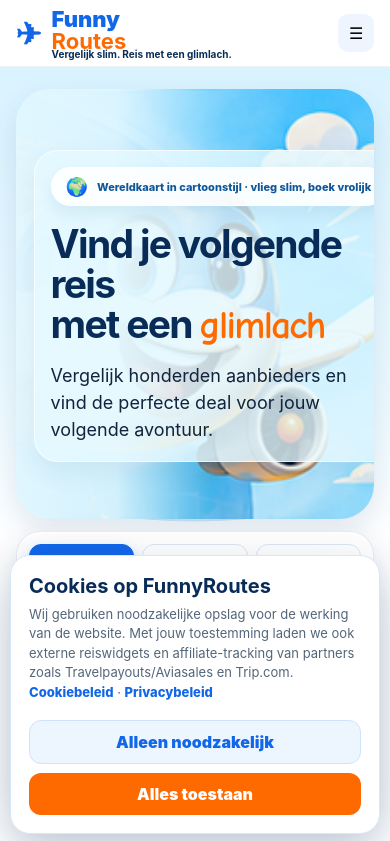
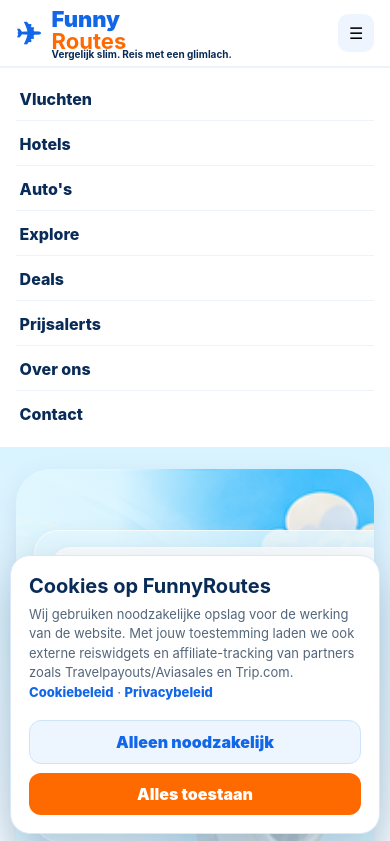
Before and after one commit to ejvanwoerkom-cyber/funnyroutes, a website: page index.html in a window 390 px wide. Both pictures are taken after a click on the button "Menu openen". Shown: the top 841 px of the page. Drawn offline with Linux system fonts and the light colour scheme.

Commit message:
Add files via upload

```diff
--- a/index.html
+++ b/index.html
@@ -38,14 +38,35 @@
     .cookie-settings-link{background:none;border:0;color:inherit;padding:0;font:inherit;cursor:pointer;text-decoration:underline;opacity:.9}
     @media(max-width:700px){.cookie-banner{left:10px;right:10px;bottom:10px}.cookie-box{grid-template-columns:1fr;padding:18px}.cookie-actions{justify-content:stretch}.cookie-btn{flex:1}}
 
+
+    .mobile-menu{display:none;background:#fff;border-top:1px solid #eef3f8;box-shadow:0 10px 22px rgba(17,66,118,.10)}
+    .mobile-menu.show{display:block}
+    .mobile-menu .container{display:grid;gap:2px;padding-top:10px;padding-bottom:12px}
+    .mobile-menu a{display:block;padding:11px 4px;font-weight:800;color:var(--navy);border-bottom:1px solid #edf3f8}
+    .mobile-menu a:last-child{border-bottom:0}
+    .nav-placeholder{opacity:.58;cursor:default;user-select:none;white-space:nowrap}
+    .coming-soon-badge{display:inline-block;background:#fff;color:#5f7084;border:1px solid #d4e0eb;padding:8px 12px;border-radius:8px;margin:6px 5px 0 0;font-size:12px;font-weight:800}
+
   </style>
 </head>
 <body>
 <header class="topbar"><div class="container nav">
   <a class="brand" href="#"><span class="route">✈︎</span><span class="brand-wrap">Funny<b>Routes</b><small>Vergelijk slim. Reis met een glimlach.</small></span></a>
   <nav class="menu"><a href="#search" data-open-tab="flights" data-i18n="navFlights">Vluchten</a><a href="#search" data-open-tab="hotels" data-i18n="navHotels">Hotels</a><a href="#search" data-open-tab="cars" data-i18n="navCars">Auto's</a><a href="#explore" data-i18n="navExplore">Explore</a><a href="#deals" data-i18n="navDeals">Deals</a><a href="#alerts"><span data-i18n="navAlerts">Prijsalerts</span> <span class="pill-new" data-i18n="new">Nieuw</span></a></nav>
-  <div class="nav-actions"><select id="languageSelect" class="nav-select" aria-label="Taal"><option value="nl">🇳🇱 NL</option><option value="en">🇬🇧 EN</option><option value="de">🇩🇪 DE</option><option value="fr">🇫🇷 FR</option><option value="es">🇪🇸 ES</option></select><select id="currencySelect" class="nav-select" aria-label="Valuta"><option value="eur">€ EUR</option><option value="usd">$ USD</option><option value="gbp">£ GBP</option><option value="chf">CHF</option><option value="thb">฿ THB</option><option value="idr">Rp IDR</option></select><span>♡</span><span data-i18n="login">♙ Inloggen</span></div><button class="mobile-toggle">☰</button>
+  <div class="nav-actions"><select id="languageSelect" class="nav-select" aria-label="Taal"><option value="nl">🇳🇱 NL</option><option value="en">🇬🇧 EN</option><option value="de">🇩🇪 DE</option><option value="fr">🇫🇷 FR</option><option value="es">🇪🇸 ES</option></select><select id="currencySelect" class="nav-select" aria-label="Valuta"><option value="eur">€ EUR</option><option value="usd">$ USD</option><option value="gbp">£ GBP</option><option value="chf">CHF</option><option value="thb">฿ THB</option><option value="idr">Rp IDR</option></select><span class="nav-placeholder">♡ Favorieten binnenkort</span><span class="nav-placeholder">♙ Inloggen binnenkort</span></div><button class="mobile-toggle" id="mobileToggle" type="button" aria-label="Menu openen" aria-expanded="false">☰</button>
 </div></header>
+<div class="mobile-menu" id="mobileMenu">
+  <div class="container">
+    <a href="#search" data-open-tab="flights">Vluchten</a>
+    <a href="#search" data-open-tab="hotels">Hotels</a>
+    <a href="#search" data-open-tab="cars">Auto's</a>
+    <a href="#explore">Explore</a>
+    <a href="#deals">Deals</a>
+    <a href="#alerts">Prijsalerts</a>
+    <a href="/over-ons.html">Over ons</a>
+    <a href="/contact.html">Contact</a>
+  </div>
+</div>
 
 <main>
 <section class="hero"><div class="container hero-grid"><div class="hero-copy"><div class="hero-route" data-i18n="heroBadge">Wereldkaart in cartoonstijl · vlieg slim, boek vrolijk</div><h1><span data-i18n="heroLine1">Vind je volgende reis</span><br><span data-i18n="heroLine2">met een</span> <em data-i18n="heroSmile">glimlach</em></h1><p data-i18n="heroText">Vergelijk honderden aanbieders en vind de perfecte deal voor jouw volgende avontuur.</p></div><div class="hero-art" aria-hidden="true"></div></div></section>
@@ -120,7 +141,7 @@
 </div><div class="explore-results" id="exploreResults"><div class="explore-results-head"><div><h3 id="exploreResultsTitle">Bestemmingen</h3><p id="exploreResultsText">Kies een bestemming en ga direct naar de vluchtzoeker.</p></div><button class="explore-close" id="exploreClose" type="button">✕</button></div><div class="destination-grid" id="destinationGrid"></div><div class="explore-hint" data-i18n="exploreHint">Na je keuze opent FunnyRoutes automatisch de vluchtzoeker met deze bestemming.</div></div></div></section>
 
 <section><div class="container mid-grid"><div class="why"><div class="section-title"><div><h2 data-i18n="whyTitle">Waarom FunnyRoutes?</h2><p data-i18n="whyText">Reizen vergelijken mag ook leuk zijn.</p></div></div><div class="why-grid"><div class="benefit"><div class="icon">🏷️</div><h4 data-i18n="compareAll">Vergelijk alles</h4><p>We vergelijken reisaanbieders zodat jij makkelijk prijzen kunt bekijken.</p></div><div class="benefit"><div class="icon">🛡️</div><h4 data-i18n="safeReliable">Veilig & betrouwbaar</h4><p>Je boekt uiteindelijk bij de aanbieder of reispartner.</p></div><div class="benefit"><div class="icon">🙂</div><h4 data-i18n="travelSmile">Reis met een glimlach</h4><p>Een vrolijke, eenvoudige reiszoeker zonder ingewikkelde stappen.</p></div><div class="benefit"><div class="icon">🎧</div><h4 data-i18n="helpRoad">Hulp onderweg</h4><p>We bouwen FunnyRoutes stap voor stap uit met handige reisfuncties.</p></div></div></div>
-<div class="app-card"><div><h3 data-i18n="takeFunny">Neem FunnyRoutes mee</h3><p data-i18n="takeText">Later kun je favoriete routes bewaren, prijsalerts beheren en deals onderweg bekijken.</p><span class="store"> App Store</span><span class="store">▶ Google Play</span></div><div class="phone"><div class="phone-screen"><div class="mini-brand">Funny<b>Routes</b></div><div class="mini-search">Waar wil je heen?</div><div class="mini-deal"><div class="mini-thumb"></div><div>Barcelona<br><b style="color:#ff6a00">€39*</b></div></div><div class="mini-deal"><div class="mini-thumb"></div><div>Bangkok<br><b style="color:#ff6a00">€459*</b></div></div><div class="mini-deal"><div class="mini-thumb"></div><div>Bali<br><b style="color:#ff6a00">€599*</b></div></div></div></div></div></div>
+<div class="app-card"><div><h3 data-i18n="takeFunny">Neem FunnyRoutes mee</h3><p data-i18n="takeText">Later kun je favoriete routes bewaren, prijsalerts beheren en deals onderweg bekijken.</p><span class="coming-soon-badge">Mobiele functies · binnenkort</span></div><div class="phone"><div class="phone-screen"><div class="mini-brand">Funny<b>Routes</b></div><div class="mini-search">Waar wil je heen?</div><div class="mini-deal"><div class="mini-thumb"></div><div>Barcelona<br><b style="color:#ff6a00">€39*</b></div></div><div class="mini-deal"><div class="mini-thumb"></div><div>Bangkok<br><b style="color:#ff6a00">€459*</b></div></div><div class="mini-deal"><div class="mini-thumb"></div><div>Bali<br><b style="color:#ff6a00">€599*</b></div></div></div></div></div></div>
 <div class="container reassure"><div><div class="icon">🎧</div><strong>Klantenservice</strong><span>We bouwen hulp en support verder uit.</span></div><div><div class="icon">🔒</div><strong>Geen verborgen kosten</strong><span>Je ziet de prijsinformatie van partners.</span></div><div><div class="icon">📅</div><strong>Flexibel zoeken</strong><span>Vergelijk verschillende data en routes.</span></div><div><div class="icon">🌍</div><strong>Ontdek meer</strong><span>Inspiratie voor jouw volgende reis.</span></div></div></section>
 </main>
 <footer><div class="container"><div class="footer-grid"><div><div class="footer-brand">✈︎ Funny<b>Routes</b></div><p style="font-size:13px;opacity:.9">Vergelijk slim. Reis met een glimlach.</p></div><div class="footer-col"><h4>Explore</h4><a href="#search" data-open-tab="flights">Vluchten</a><a href="#search" data-open-tab="hotels">Hotels</a><a href="#search" data-open-tab="cars">Auto's</a><a href="#explore">Bestemmingen</a></div><div class="footer-col"><h4 data-i18n="company">Bedrijf</h4><a href="/over-ons.html">Over ons</a><a href="/contact.html">Contact</a></div><div class="footer-col"><h4>Juridisch & support</h4><a href="/help.html">Help</a><a href="/boekingsinformatie.html">Boekingsinformatie</a><a href="/voorwaarden.html">Algemene voorwaarden</a><a href="/privacy.html">Privacybeleid</a><a href="/cookies.html">Cookiebeleid</a><a href="/affiliate.html">Affiliate disclosure</a><button type="button" class="cookie-settings-link" id="cookieSettingsLink">Cookievoorkeuren</button></div><div class="footer-col"><h4 data-i18n="stayUpdated">Blijf op de hoogte</h4><p style="font-size:13px;opacity:.9">Ontvang later deals en tips rechtstreeks in je inbox.</p></div></div><div class="footer-note">* Getoonde prijzen op FunnyRoutes-kaarten zijn illustratieve voorbeeldprijzen en kunnen afwijken van actuele partnerprijzen. FunnyRoutes kan een commissie ontvangen wanneer je via een partnerlink boekt. De Travelpayouts-zoekmodule gebruikt jouw affiliate-tracking.</div></div></footer>
@@ -144,6 +165,18 @@
   const COOKIE_CONSENT_KEY='funnyroutes_cookie_consent';
   let cookieConsent=localStorage.getItem(COOKIE_CONSENT_KEY)||'';
   function hasAffiliateConsent(){return cookieConsent==='all';}
+
+  const mobileToggle=document.getElementById('mobileToggle');
+  const mobileMenu=document.getElementById('mobileMenu');
+  function closeMobileMenu(){
+    mobileMenu?.classList.remove('show');
+    mobileToggle?.setAttribute('aria-expanded','false');
+  }
+  mobileToggle?.addEventListener('click',()=>{
+    const open=mobileMenu?.classList.toggle('show');
+    mobileToggle.setAttribute('aria-expanded',open?'true':'false');
+  });
+  mobileMenu?.querySelectorAll('a').forEach(link=>link.addEventListener('click',closeMobileMenu));
 
   const tabs=[...document.querySelectorAll('.search-tab[data-tab]')];
   const panels=[...document.querySelectorAll('.search-panel[data-panel]')];
```
